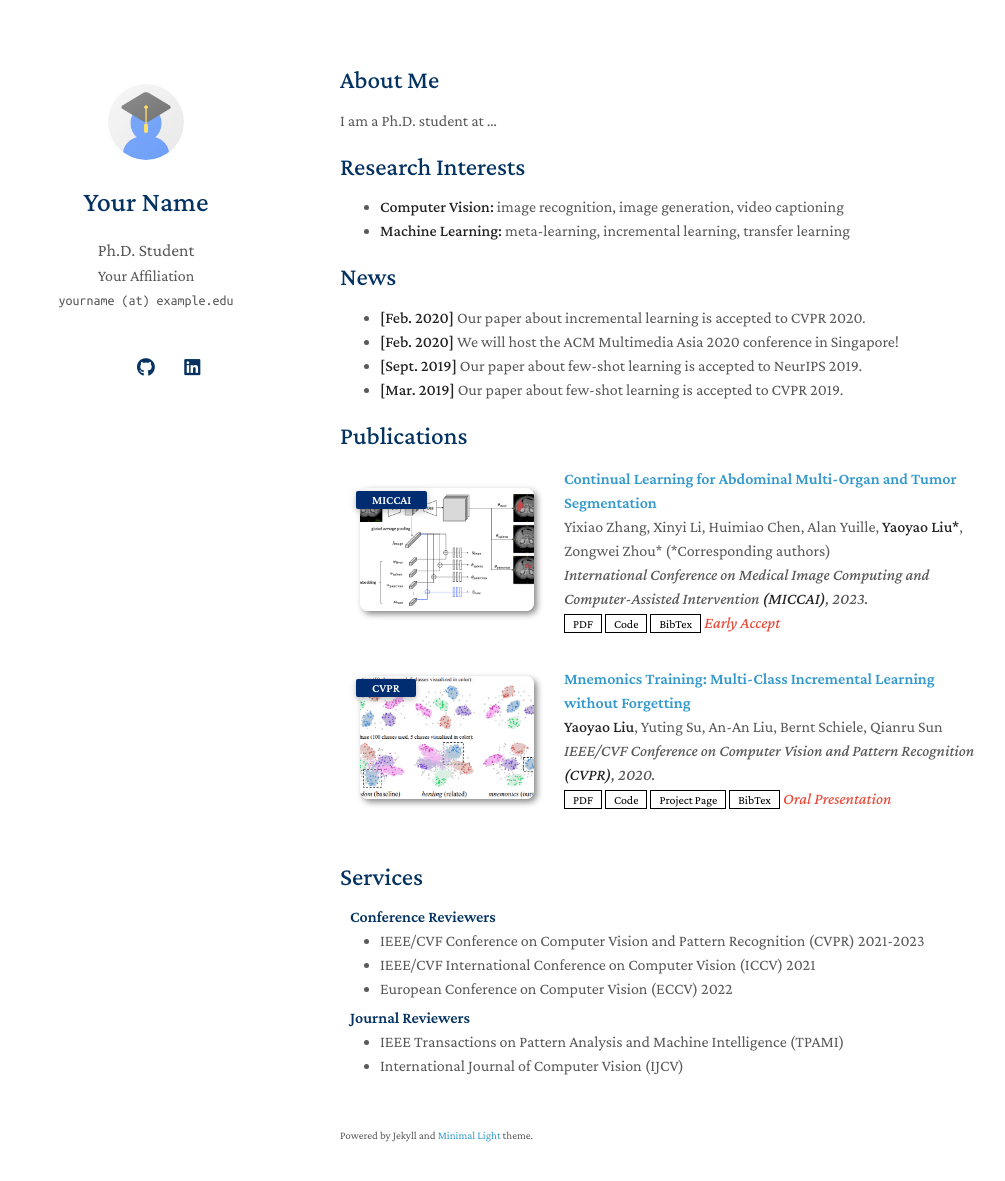
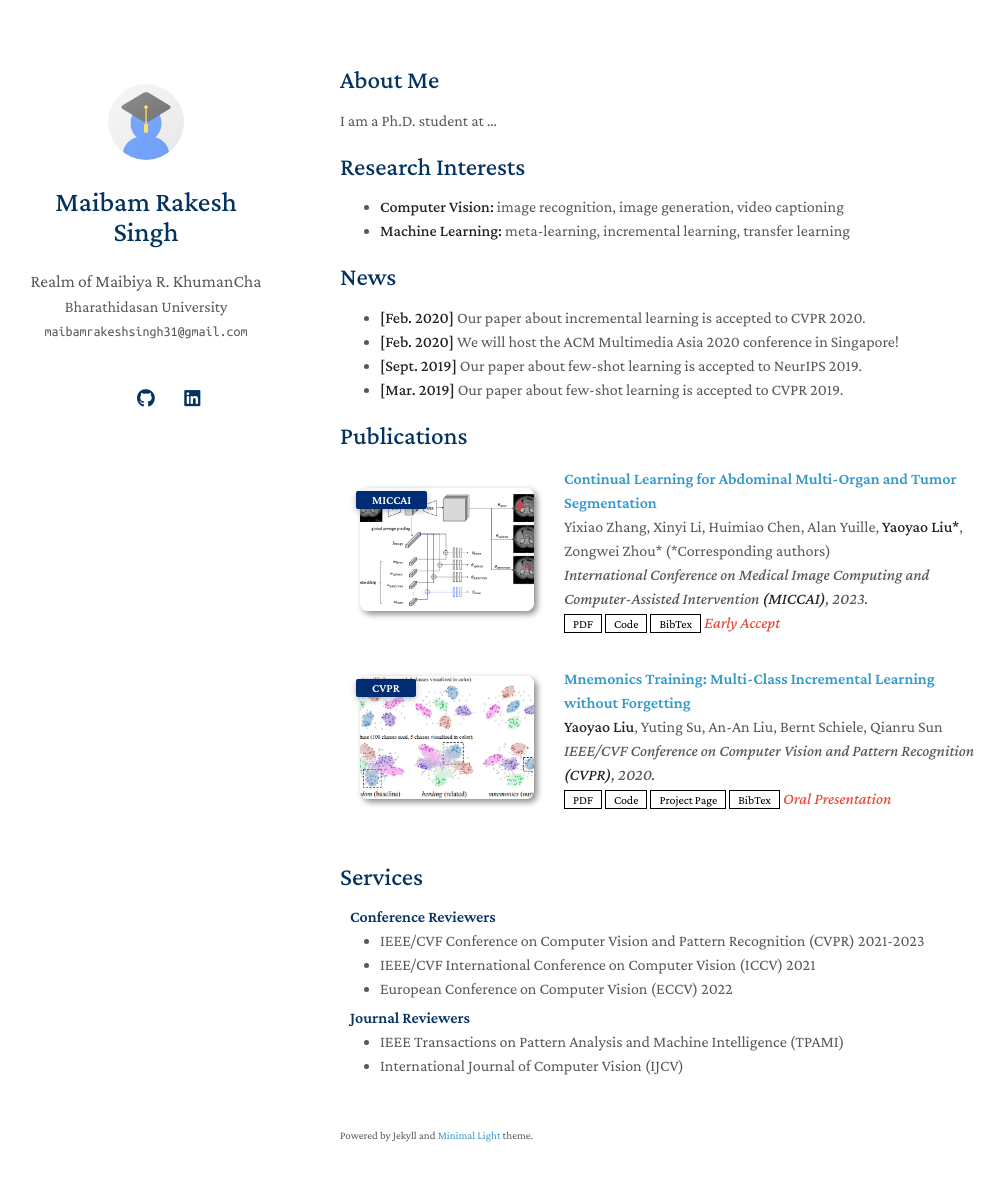
Before and after one commit to maibamrakeshsingh/maibamrkh.github.io, a Jekyll site: the page built from index.md, in a window 1280 px wide and 1216 px high. Shown: the top 1181 px of the window, without its empty margins (130-1135 px from the left). Built offline with Jekyll 4.4.1, drawn with Linux system fonts in a browser that asks for light colours; a style sheet for code colours, icons or effects is not loaded; our own code applies the rules of GitHub Pages for plain Markdown files.

Commit message:
Update _config.yml

```diff
--- a/_config.yml
+++ b/_config.yml
@@ -1,8 +1,8 @@
 # Basic Information
-title: Your Name
-position: Ph.D. Student
-affiliation: Your Affiliation
-email: yourname (at) example.edu
+title: Maibam Rakesh Singh
+position: Realm of Maibiya R. KhumanCha
+affiliation: Bharathidasan University
+email: maibamrakeshsingh31@gmail.com
 
 # Search Engine Optimization (SEO)
 # The following information is used to improve the website traffic from search engines, e.g., Google.
```
